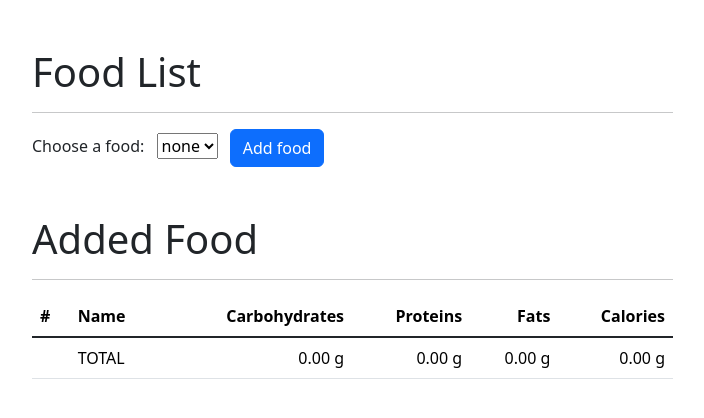
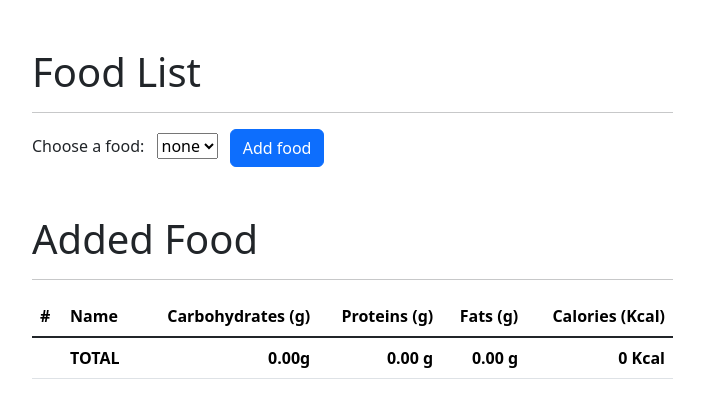
Before and after one commit to stanislavtz/calories_tracker, a Django app: page / in a window 1280 px wide. Shown: the top 418 px of the page, without its empty margins (50-754 px from the left). Run offline with Django 5.2, Linux system fonts and the light colour scheme; the visitor is signed in with stand-in values (Sample User, id 1); data that the repository does not hold is empty.

Commit message:
Styling the table content

```diff
--- a/myapp/templates/myapp/index.html
+++ b/myapp/templates/myapp/index.html
@@ -41,10 +41,10 @@
                       <tr>
                         <th scope="col">#</th>
                         <th scope="col">Name</th>
-                        <th scope="col" class="text-end">Carbohydrates</th>
-                        <th scope="col" class="text-end">Proteins</th>
-                        <th scope="col" class="text-end">Fats</th>
-                        <th scope="col" class="text-end">Calories</th>
+                        <th scope="col" class="text-end">Carbohydrates (g)</th>
+                        <th scope="col" class="text-end">Proteins (g)</th>
+                        <th scope="col" class="text-end">Fats (g)</th>
+                        <th scope="col" class="text-end">Calories (Kcal)</th>
                       </tr>
                     </thead>
                     <tbody class="table-group-divider">
@@ -52,21 +52,21 @@
                             <tr>
                                 <th scope="row">{{ consume.curr_number }}</th>
                                 <td>{{ consume.consumed_food.name }}</td>
-                                <td class="text-end">{{ consume.consumed_food.carbs|floatformat:2 }} g</td>
-                                <td class="text-end">{{ consume.consumed_food.proteins|floatformat:2 }} g</td>
-                                <td class="text-end">{{ consume.consumed_food.fats|floatformat:2 }} g</td>
-                                <td class="text-end">{{ consume.consumed_food.calories|floatformat:2 }} g</td>
+                                <td class="text-end">{{ consume.consumed_food.carbs|floatformat:2 }}</td>
+                                <td class="text-end">{{ consume.consumed_food.proteins|floatformat:2 }}</td>
+                                <td class="text-end">{{ consume.consumed_food.fats|floatformat:2 }}</td>
+                                <td class="text-end">{{ consume.consumed_food.calories }}</td>
                             </tr>
                         {% endfor %}
                     </tbody>
                     <tfoot class="table-group-divider">
                         <tr>
                             <th scope="row"></th>
-                            <td class="text-left">TOTAL</td>
-                            <td class="text-end">{{ total_carbs|floatformat:2 }} g</td>
-                            <td class="text-end">{{ total_proteins|floatformat:2 }} g</td>
-                            <td class="text-end">{{ total_fats|floatformat:2 }} g</td>
-                            <td class="text-end">{{ total_calories|floatformat:2 }} g</td>
+                            <td class="text-left fw-bold">TOTAL</td>
+                            <td class="text-end fw-bold">{{ total_carbs|floatformat:2 }}g</td>
+                            <td class="text-end fw-bold">{{ total_proteins|floatformat:2 }} g</td>
+                            <td class="text-end fw-bold">{{ total_fats|floatformat:2 }} g</td>
+                            <td class="text-end fw-bold">{{ total_calories }} Kcal</td>
                         </tr>
                     </tfoot>
                 </table>
```
